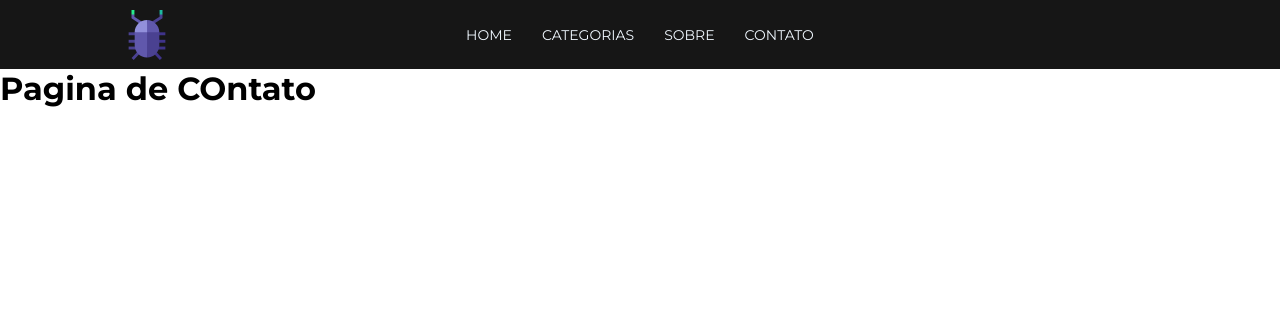
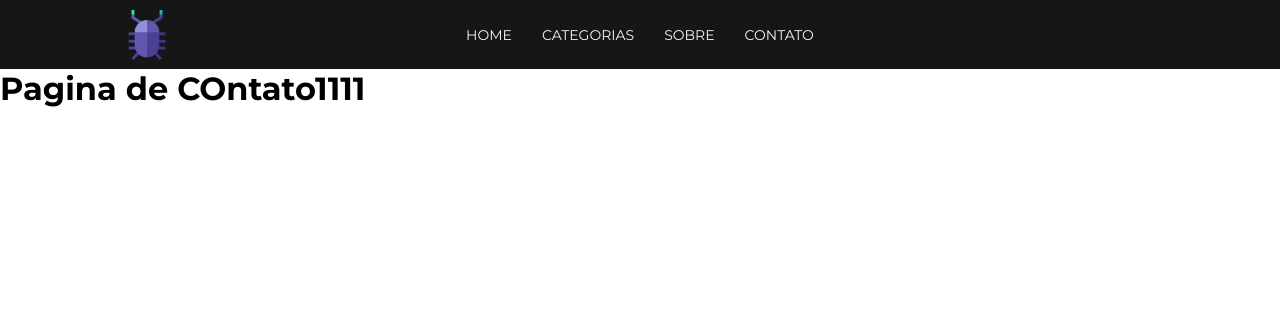
Before and after one commit to DanielLm25/Blog_Projeto_Hora_de_Codar, a PHP site: page /contato.php in a window 1280 px wide. Shown: the top 329 px of the page. Run offline with PHP 8.4, Linux system fonts and the light colour scheme.

Commit message:
teste2
teadasdadasad

```diff
--- a/contato.php
+++ b/contato.php
@@ -1,7 +1,7 @@
 <?php
 include_once("templates/header.php");
 ?>
-<H1>Pagina de COntato</H1>
+<H1>Pagina de COntato1111</H1>
 
 <?php
 include_once("templates/footer.php");
```
